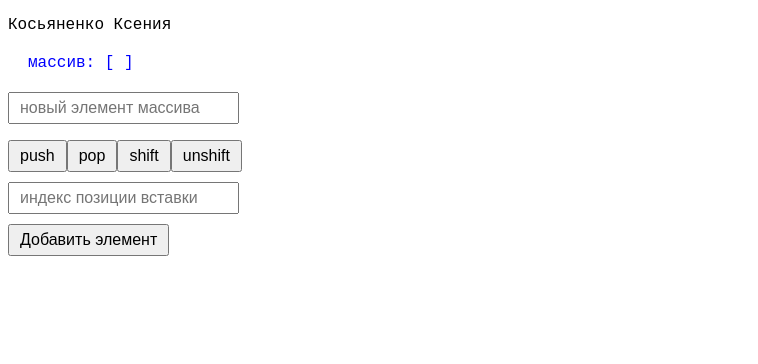
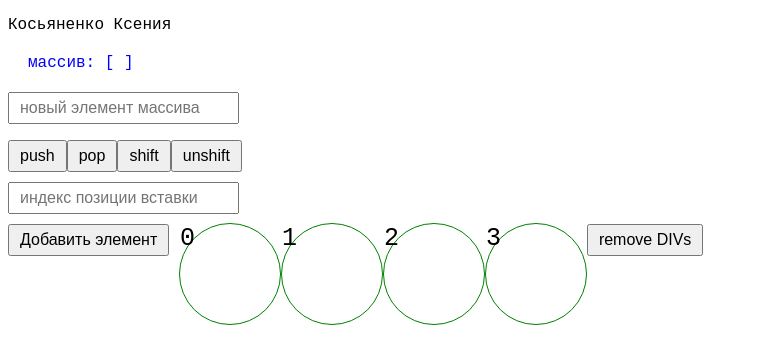
Before and after one commit to kosyanenkoks/hw7, a plain HTML site: page index.html in a window 1280 px wide. Shown: the whole page, without its empty margins (0-758 px from the left). Drawn offline with Linux system fonts and the light colour scheme.

Commit message:
home task is not 100% ready(

```diff
--- a/index.html
+++ b/index.html
@@ -11,5 +11,6 @@
 <body>
     <p>Косьяненко Ксения</p>
     <script src="task-1.js"></script>
+    <script src="task-2.js"></script>
 </body>
 </html>
```
Also changed, not shown: task-1.js (+0 -51 lines).
